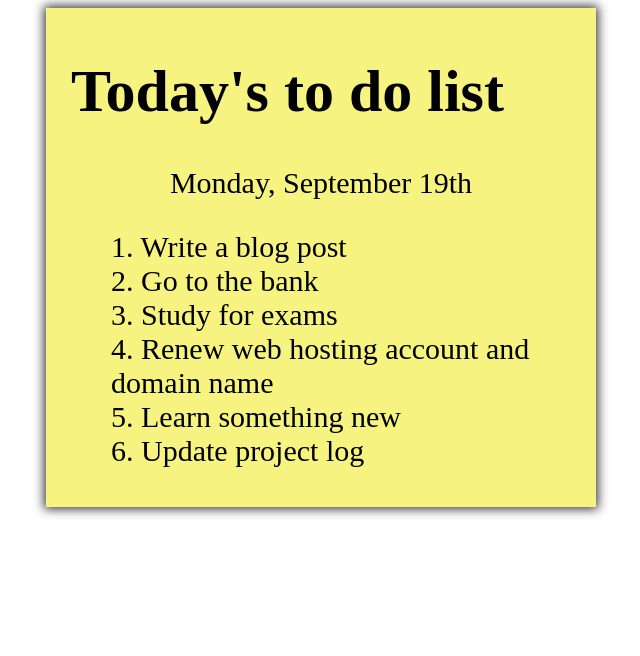
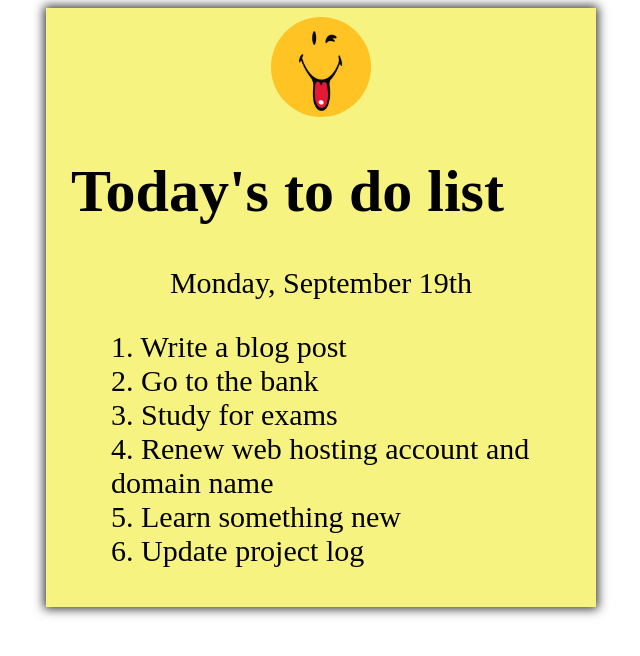
Before and after one commit to hieuminhdo2006/hieuminhdo2006.github.io, a plain HTML site: page week3/todolist.html in a window 1280 px wide. Shown: the whole page, without its empty margins (319-959 px from the left). Drawn offline with Linux system fonts and the light colour scheme.

Commit message:
week3
123

```diff
--- a/week3/todolist.html
+++ b/week3/todolist.html
@@ -8,6 +8,7 @@
 </head>
 <body>
     <div class="my-list">
+        <img src="1487894.png" alt="">
         <h1>Today's to do list</h1>
         <p>Monday, September 19th</p>
         <ol>1. Write a blog post
```
Also changed, not shown: week3/1487894.png (added).
